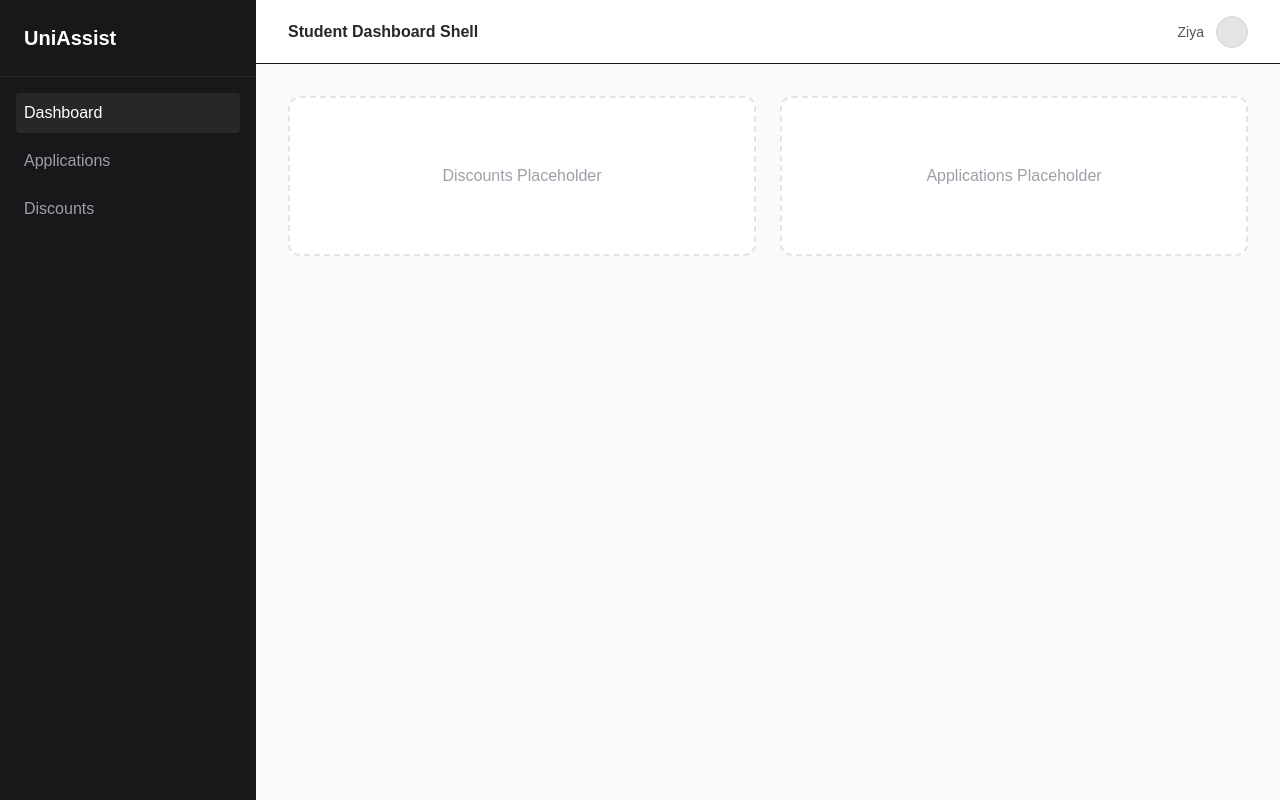
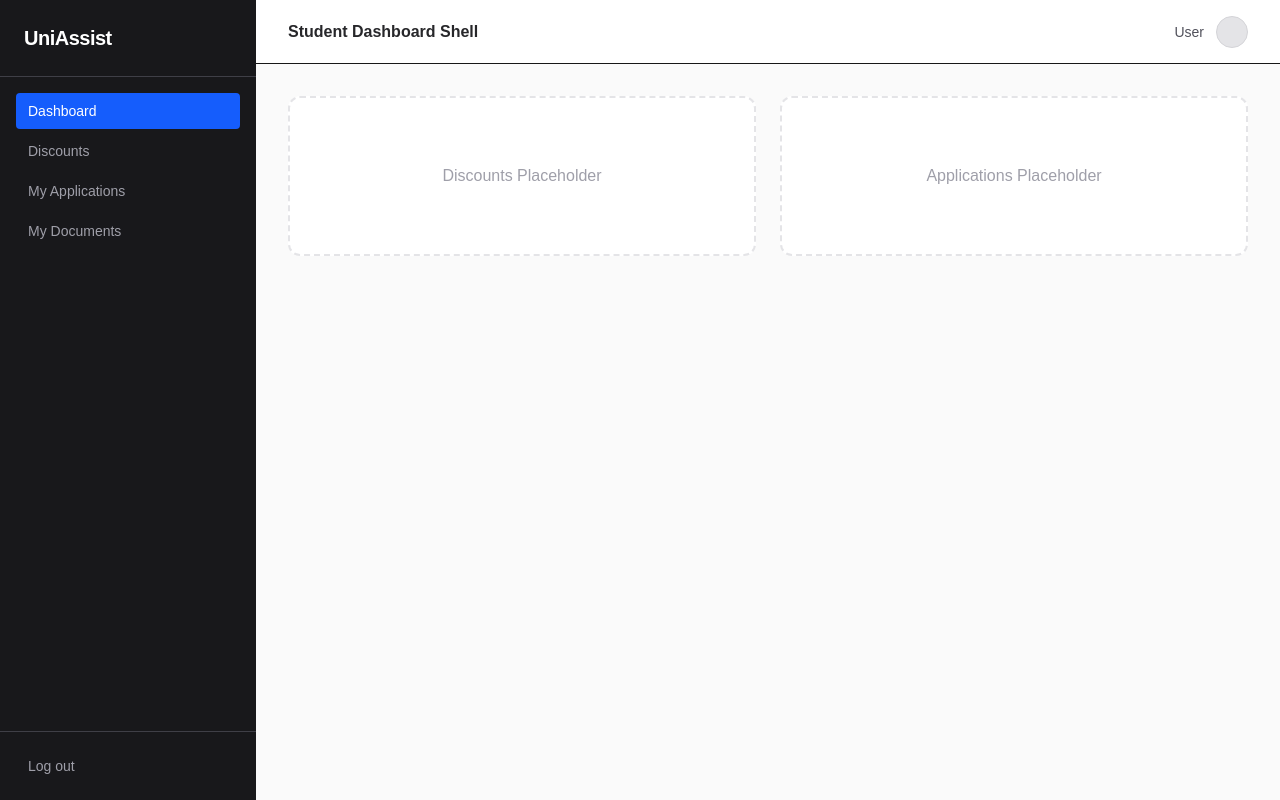
Before and after one commit to UniAssist-team/uniassist-platform, a Next.js app in the folder frontend/: page /dashboard in a window 1280 px wide. Built offline with nearby package versions, Linux system fonts and the light colour scheme.

Commit message:
feat: add auth guard and shared sidebar component

```diff
--- a/frontend/src/app/dashboard/page.tsx
+++ b/frontend/src/app/dashboard/page.tsx
@@ -1,28 +1,22 @@
+'use client';
+import Sidebar from '@/components/Sidebar';
+
 export default function StudentDashboard() {
+  const userRole = 'student';
+
   return (
     <div className="flex h-screen bg-zinc-50 font-sans">
-      {/* SIDEBAR */}
-      <aside className="w-64 bg-zinc-900 text-white flex flex-col">
-        <div className="p-6 text-xl font-bold border-b border-zinc-800">UniAssist</div>
-        <nav className="flex-1 p-4 space-y-2">
-          <div className="p-2 bg-zinc-800 rounded">Dashboard</div>
-          <div className="p-2 text-zinc-400">Applications</div>
-          <div className="p-2 text-zinc-400">Discounts</div>
-        </nav>
-      </aside>
+      <Sidebar role={userRole} />
 
-      {/* MAIN CONTENT */}
       <div className="flex-1 flex flex-col">
-        {/* HEADER */}
         <header className="h-16 bg-white border-b px-8 flex items-center justify-between">
           <h2 className="font-semibold text-zinc-800">Student Dashboard Shell</h2>
           <div className="flex items-center gap-3">
-            <span className="text-sm text-zinc-600 font-medium">Ziya</span>
+            <span className="text-sm text-zinc-600 font-medium">User</span>
             <div className="w-8 h-8 bg-zinc-200 rounded-full border border-zinc-300"></div>
           </div>
         </header>
 
-        {/* DASHBOARD BODY */}
         <main className="p-8 space-y-6">
           <div className="grid grid-cols-1 md:grid-cols-2 gap-6">
             <div className="h-40 bg-white border-2 border-dashed border-zinc-200 rounded-xl flex items-center justify-center text-zinc-400">
--- a/frontend/src/app/login/page.tsx
+++ b/frontend/src/app/login/page.tsx
@@ -14,18 +14,37 @@ export default function LoginPage() {
     setError('');
 
     try {
-      // Calls the login endpoint from your OpenAPI spec
       const data = await apiRequest('/session/login', {
         method: 'POST',
         body: JSON.stringify({ email, password }),
       });
 
-      // Save the JWT token returned by the backend
-      localStorage.setItem('token', data.token);
+      // DEBUG: See what the API actually returns
+      console.log('🔍 API Response:', data);
+      console.log('🔍 Token from response:', data.token);
+      console.log('🔍 Full response keys:', Object.keys(data));
+
+      // Try different possible token field names
+      const token = data.token || data.accessToken || data.access_token || data.jwt;
+
+      if (!token) {
+        console.error('❌ No token found in response!');
+        setError('Authentication failed: No token received');
+        return;
+      }
+
+      // Save the JWT token
+      localStorage.setItem('token', token);
+      console.log('✅ Token saved to localStorage');
+
+      // Verify it was saved
+      const savedToken = localStorage.getItem('token');
+      console.log('✅ Verified token in localStorage:', savedToken ? 'Yes' : 'No');
 
       // Redirect to the dashboard
       router.push('/dashboard');
     } catch (err: any) {
+      console.error('❌ Login error:', err);
       setError(err.message || 'Invalid email or password');
     }
   };
--- /dev/null
+++ b/frontend/src/components/AuthGuard.tsx
@@ -0,0 +1,28 @@
+'use client';
+import { useEffect, useState } from 'react';
+import { useRouter } from 'next/navigation';
+
+export default function AuthGuard({ children }: { children: React.ReactNode }) {
+  const router = useRouter();
+  const [checked, setChecked] = useState(false);
+
+  useEffect(() => {
+    const token = localStorage.getItem('token');
+    console.log('AuthGuard - Token in localStorage:', token ? `${token.substring(0, 20)}...` : 'NOT FOUND');
+
+    if (!token) {
+      console.log('AuthGuard - No token, redirecting to /login');
+      router.replace('/login');
+    } else {
+      console.log('AuthGuard - Token found, rendering children');
+      setChecked(true);
+    }
+  }, [router]);
+
+  if (!checked) {
+    console.log('AuthGuard - Waiting for check...');
+    return <div className="flex items-center justify-center min-h-screen">Loading...</div>;
+  }
+
+  return <>{children}</>;
+}
--- /dev/null
+++ b/frontend/src/components/Sidebar.tsx
@@ -0,0 +1,53 @@
+'use client';
+import Link from 'next/link';
+import { usePathname } from 'next/navigation';
+import { logout } from '@/lib/api';
+
+const studentNav = [
+  { href: '/dashboard', label: 'Dashboard' },
+  { href: '/discounts', label: 'Discounts' },
+  { href: '/applications', label: 'My Applications' },
+  { href: '/documents', label: 'My Documents' },
+];
+
+const adminNav = [
+  { href: '/dashboard', label: 'Dashboard' },
+  { href: '/admin/applications', label: 'Application Queue' },
+  { href: '/admin/users', label: 'User Management' },
+];
+
+export default function Sidebar({ role }: { role: string }) {
+  const pathname = usePathname();
+  const nav = role === 'admin' || role === 'staff' ? adminNav : studentNav;
+
+  return (
+    <aside className="w-64 bg-zinc-900 text-white flex flex-col min-h-screen">
+      <div className="p-6 text-xl font-bold border-b border-zinc-700 tracking-tight">
+        UniAssist
+      </div>
+      <nav className="flex-1 p-4 space-y-1">
+        {nav.map((item) => (
+          <Link
+            key={item.href}
+            href={item.href}
+            className={`block px-3 py-2 rounded text-sm font-medium transition-colors ${
+              pathname === item.href
+                ? 'bg-blue-600 text-white'
+                : 'text-zinc-400 hover:bg-zinc-800 hover:text-white'
+            }`}
+          >
+            {item.label}
+          </Link>
+        ))}
+      </nav>
+      <div className="p-4 border-t border-zinc-700">
+        <button
+          onClick={logout}
+          className="w-full text-left text-sm text-zinc-400 hover:text-white px-3 py-2 rounded hover:bg-zinc-800 transition-colors"
+        >
+          Log out
+        </button>
+      </div>
+    </aside>
+  );
+}
```
